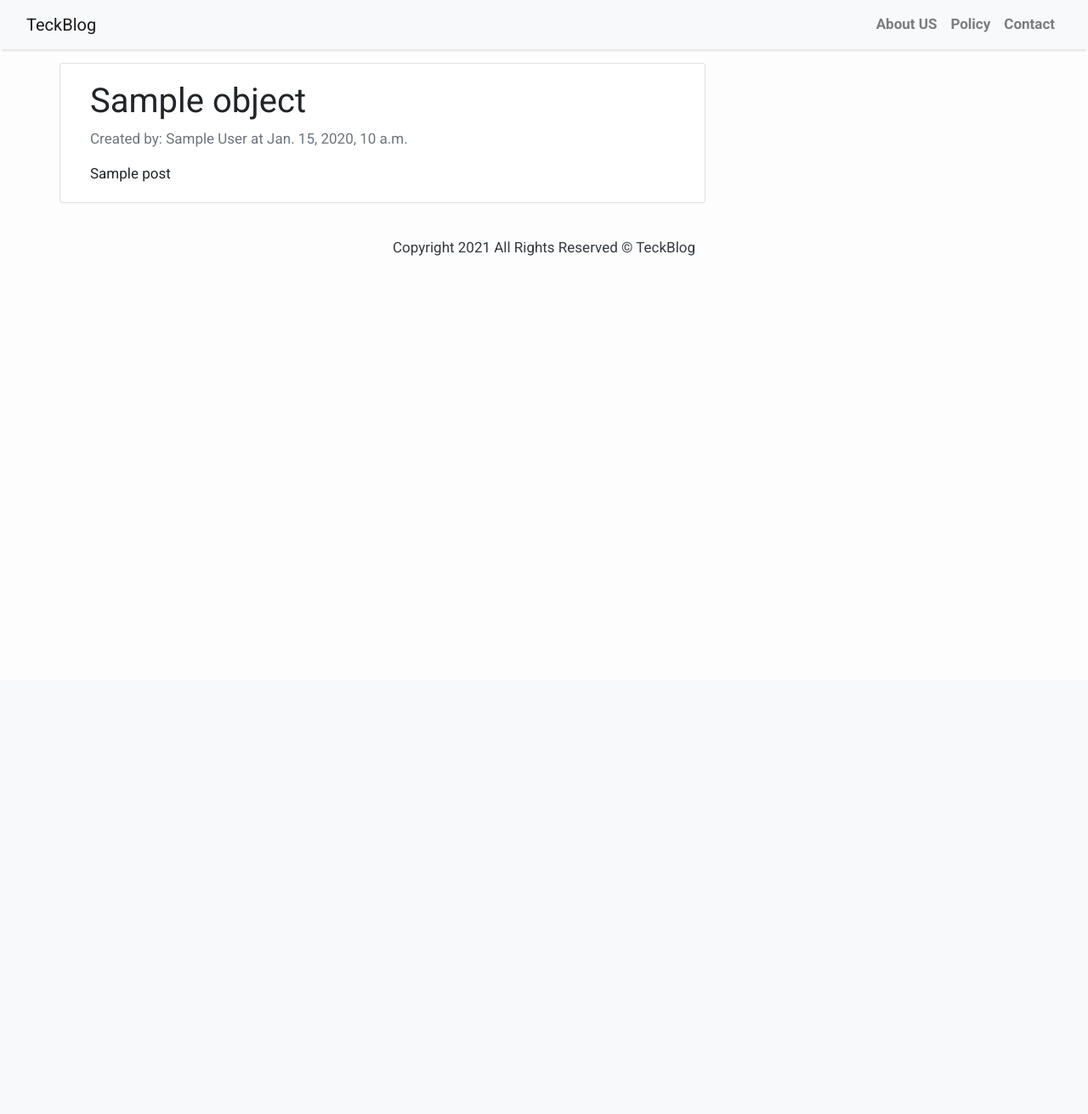
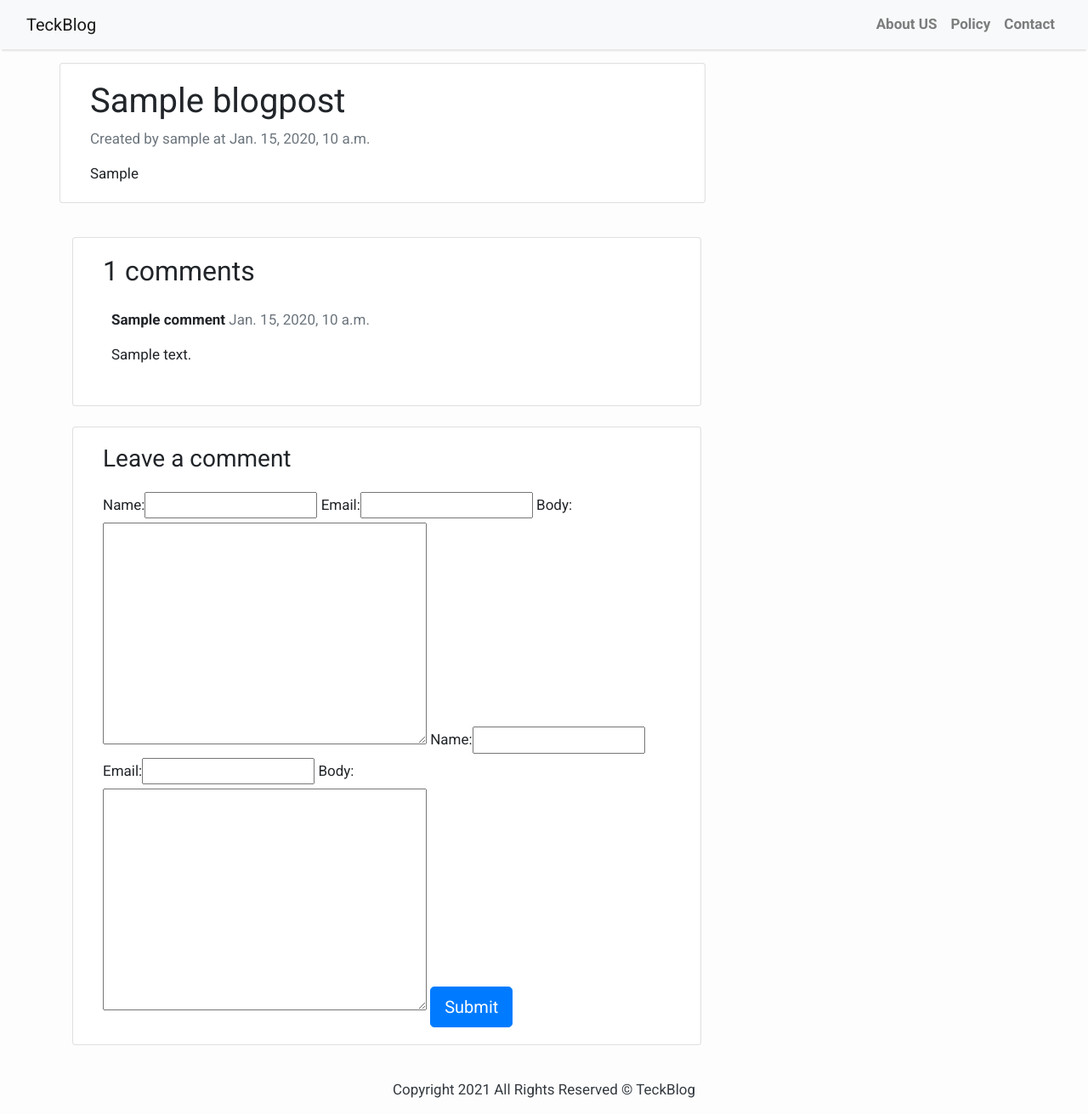
Before and after one commit to NickyGuants/Blog-django, a Django app: template MyBlog/blog/templates/blog/post_detail.html in a window 1280 px wide. Shown: the whole page at 85% size. Before the commit the page ends 301 px from the top, so only its background shows below. Run offline with Django 3.2, Linux system fonts and the light colour scheme; tables that the repository leaves empty hold one stand-in row (values such as "Sample post"); the template is opened without the code that fills it: values that come from a table or form of the project are taken from there, most other values are stand-ins (such as "Sample title", 1, 10 or a date in 2020); some libraries are stand-ins or nearby versions.

Commit message:
added the template for comments

```diff
--- a/MyBlog/blog/templates/blog/post_detail.html
+++ b/MyBlog/blog/templates/blog/post_detail.html
@@ -4,10 +4,52 @@
     <div class="row">
       <div class="col-md-8 card mb-4  mt-3 left  top">
         <div class="card-body">
-          <h1>{% block title %} {{ object.title }} {% endblock title %}</h1>
-          <p class=" text-muted">Created by: {{ object.author }} at {{ object.created_at }}</p>
-          <p class="card-text ">{{ object.post | safe }}</p>
+          <h1>{% block title %} {{ post.title }} {% endblock title %}</h1>
+          <p class=" text-muted">Created by {{ post.author }} at {{ post.created_at }}</p>
+          <p class="card-text ">{{ post.post | safe }}</p>
         </div>
   </div>
 </div>
+<div class="col-md-8 card mb-4  mt-3 ">
+  <div class="card-body">
+    <!-- comments -->
+    {% with comments.count as total_comments %}
+    <h2>{{ total_comments }} comments</h2>
+
+    <p>
+      {% endwith %} {% for comment in comments %}
+    </p>
+
+    <div class="comments" style="padding: 10px;">
+      <p class="font-weight-bold">
+        {{ comment.name }}
+        <span class=" text-muted font-weight-normal">
+          {{ comment.created_on }}
+        </span>
+      </p>
+      {{ comment.body | linebreaks }}
+    </div>
+
+    {% endfor %}
+  </div>
+</div>
+<div class="col-md-8 card mb-4  mt-3 ">
+  <div class="card-body">
+    {% if new_comment %}
+    <div class="alert alert-success" role="alert">
+      Your comment is awaiting moderation
+    </div>
+    {% else %}
+    <h3>Leave a comment</h3>
+    <form method="post" style="margin-top: 1.3em;">
+      {{ comment_form }}
+      {% csrf_token %}
+      {{ form.as_table }}
+      <button type="submit" class="btn btn-primary  btn-lg">Submit</button>
+    </form>
+    {% endif %}
+  </div>
+</div>
+</div>
+</div>
 {%endblock %}
--- a/MyBlog/blog/views.py
+++ b/MyBlog/blog/views.py
@@ -22,7 +22,7 @@ class PostList(ListView):
     template_name = 'blog/index.html'
 
 def post_detail(request, slug):
-    template_name ='post_detail.html'
+    template_name ='blog/post_detail.html'
     post=get_object_or_404(BlogPost, slug=slug)
     comments= post.comments.filter(active=True)
     new_comment=None
```
